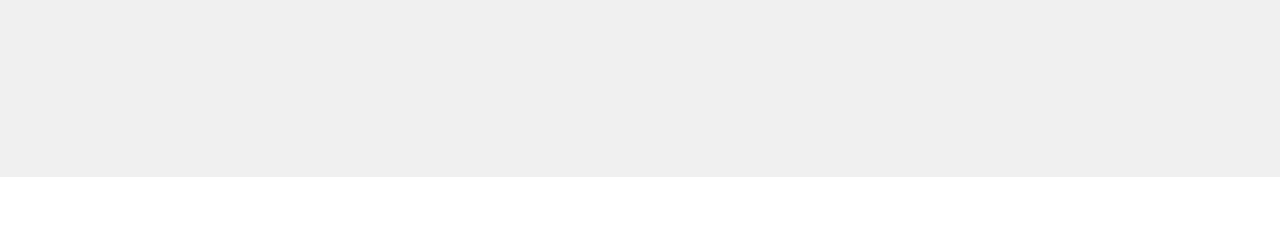
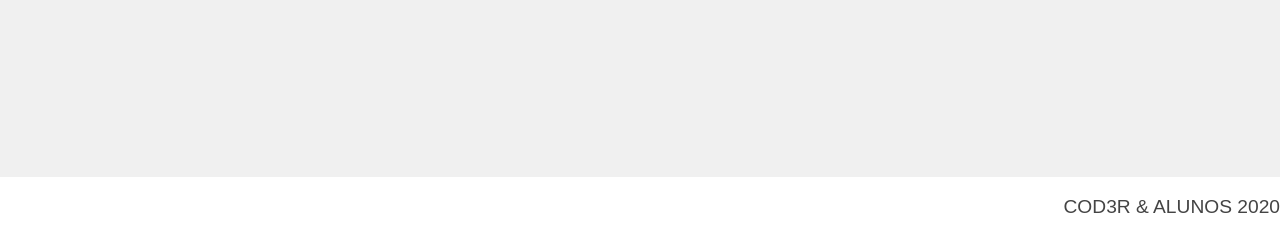
Before and after one commit to AdrielModollo/Curso-PHP, a PHP site: page / in a window 1280 px wide. Shown: the part 563-800 px from the top of the page. Run offline with PHP 8.4, Linux system fonts and the light colour scheme.

Commit message:
Adicionando rodapé

```diff
--- a/index.html
+++ b/index.html
@@ -16,6 +16,8 @@
             <h2>Indice dos exercícios</h2>
         </header>
     <main class="principal"></main>
-    <footer class="rodape"></footer>
+    <footer class="rodape">
+            COD3R & ALUNOS 2020
+    </footer>
 </body>
 </html>
--- a/recursos/css/estilo.css
+++ b/recursos/css/estilo.css
@@ -46,3 +46,16 @@ body {
     background-color: #f0f0f0;
     padding: 20px;
 }
+
+.rodape {
+    grid-area: rodape;
+    background-color: white;
+    display: flex;
+    justify-content: flex-end;
+    align-items: center;
+    font-size: 1.2rem;
+    padding-right: 0px 20px;
+    color: #444;
+}
+
+}
```
